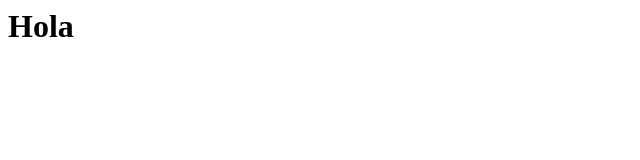
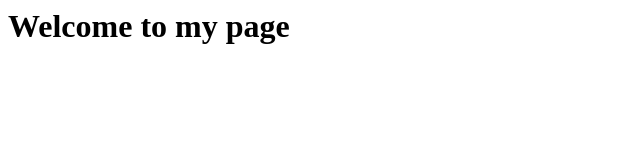
Before and after one commit to kevincaz0/kevincaz0.github.io, a plain HTML site: page index.html in a window 1280 px wide. Shown: the whole page, without its empty margins (0-640 px from the left). Drawn offline with Linux system fonts and the light colour scheme.

Commit message:
Update index.html

```diff
--- a/index.html
+++ b/index.html
@@ -3,6 +3,7 @@
   <title>My Website</title>
 </head>
 <body>
-  <h1>Hola</h1>
+  <h1>Welcome to my page</h1>
+
 </body>
 </html>
```
